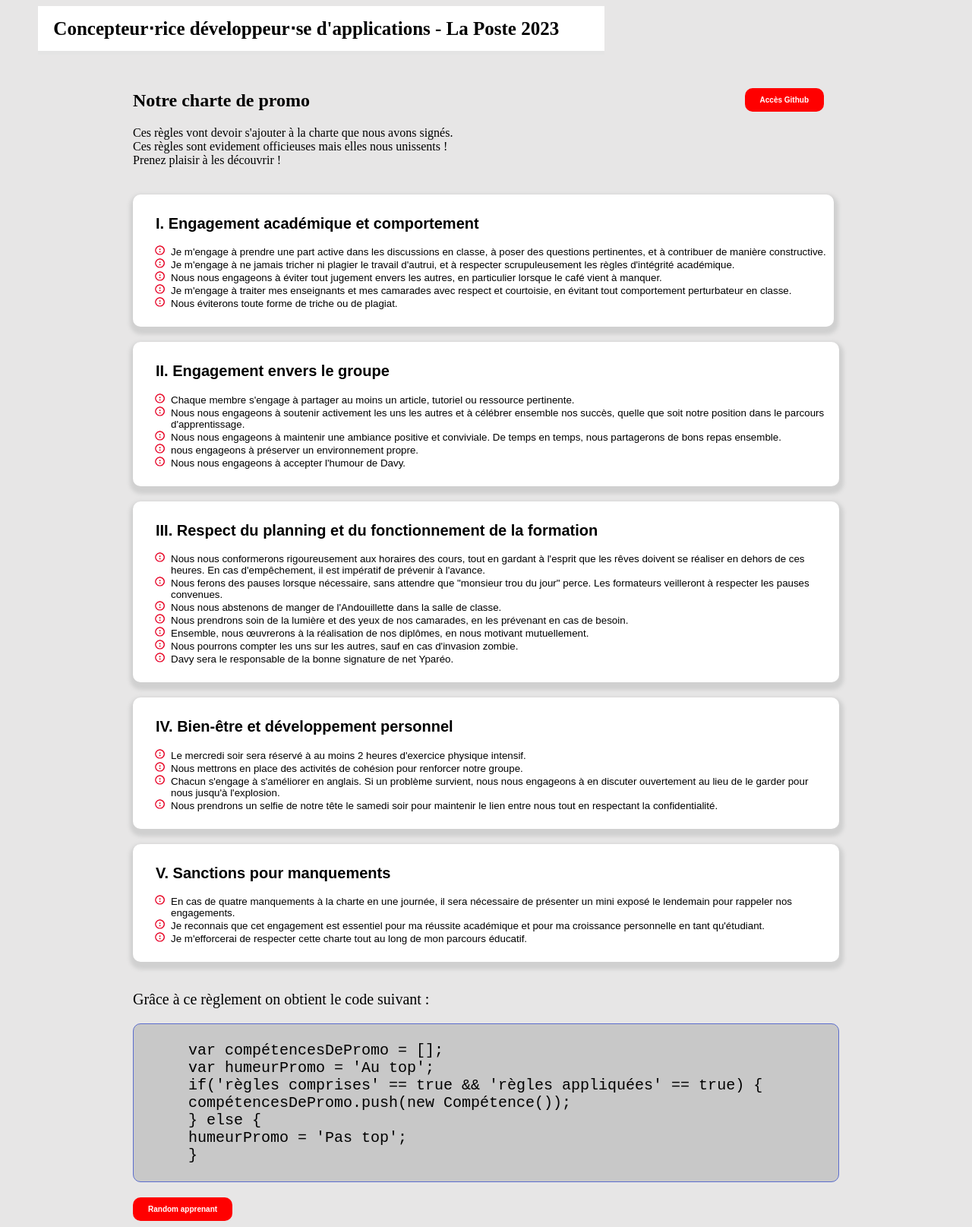
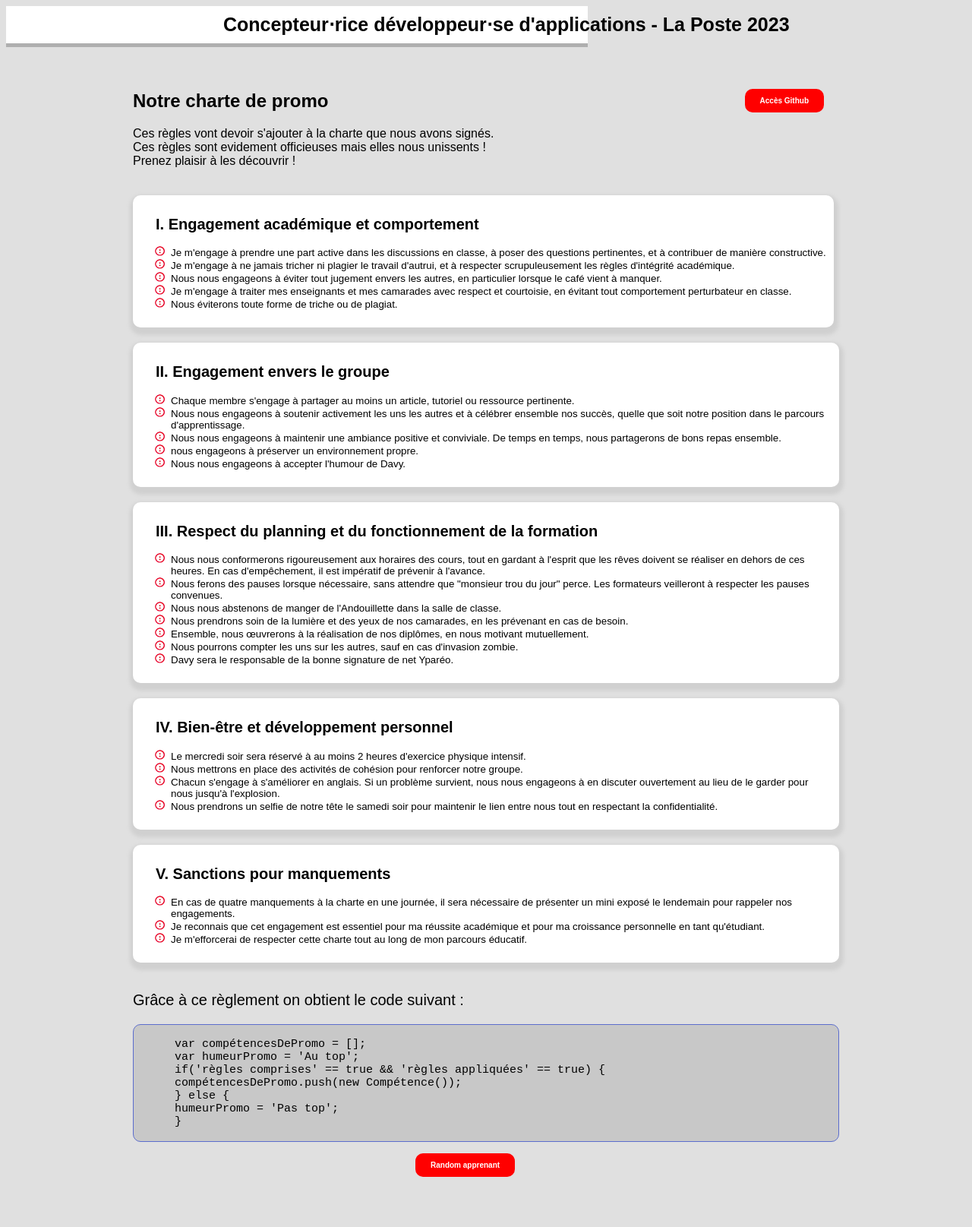
Before and after one commit to Keitaroblaster/CharteGroupeCSS, a plain HTML site: page index.html in a window 1280 px wide. Shown: the whole page at 76% size. After the commit the page ends 1557 px from the top, so only its background shows below. Drawn offline with Linux system fonts and the light colour scheme.

Commit message:
finir entête

```diff
--- a/css/style.css
+++ b/css/style.css
@@ -1,5 +1,6 @@
 body {
-  background-color: rgb(231, 230, 230);
+  background-color: rgb(224, 224, 224);
+  font-family: sans-serif;
 }
 
 .container {
@@ -16,7 +17,6 @@ h1 {
   font-size: 20px;
   border-radius: 2%;
   color: black;
-  font-family: sans-serif;
 }
 
 .button {
@@ -42,16 +42,20 @@ li {
 
 /* entête */
 
+.header {
+  background-color: white;
+  background-size: cover;
+  width: auto;
+  padding: 10px 10px;
+  box-shadow: 0px 5px rgb(175, 175, 175);
+}
+
 div.container {
   font-weight: bolder;
   font-size: 25px;
-  text-align: left;
-  margin-left: 6%;
-  background-color: white;
-  background-size: cover;
+  text-align: center;
+  margin-left: 37%;
   color: black;
-  padding: 15px 20px;
-  box-shadow: 0px 5px rgb(228, 228, 228);
 }
 
 /* boutton envoie sur github */
@@ -94,18 +98,21 @@ header {
   border-radius: 10px;
   padding: 0 20px;
   border-style: none;
+  margin-left: 40%;
 }
 
 /* container de code */
 
 .code {
-  font-size: 20px;
+  font-size: 15px;
+  text-align: start;
   background-color: rgb(200, 200, 200);
   border-radius: 10px;
   color: black;
   box-sizing: border-box;
   box-sizing: border-box;
   border: solid #5B6DCD 1px;
+  text-align: left;
 }
 
 /* Texte présentation du code */
--- a/index.html
+++ b/index.html
@@ -199,8 +199,9 @@
       humeurPromo = 'Pas top';
       }
       </code></pre>
-        <a href="">
-        <button class="fin"><p>Random apprenant</p></button></a>
+      </section>
+      <section><a href="">
+        <button class="fin"><p>Random apprenant</p></button></a></section>
       </section>
     </main>
 
```
